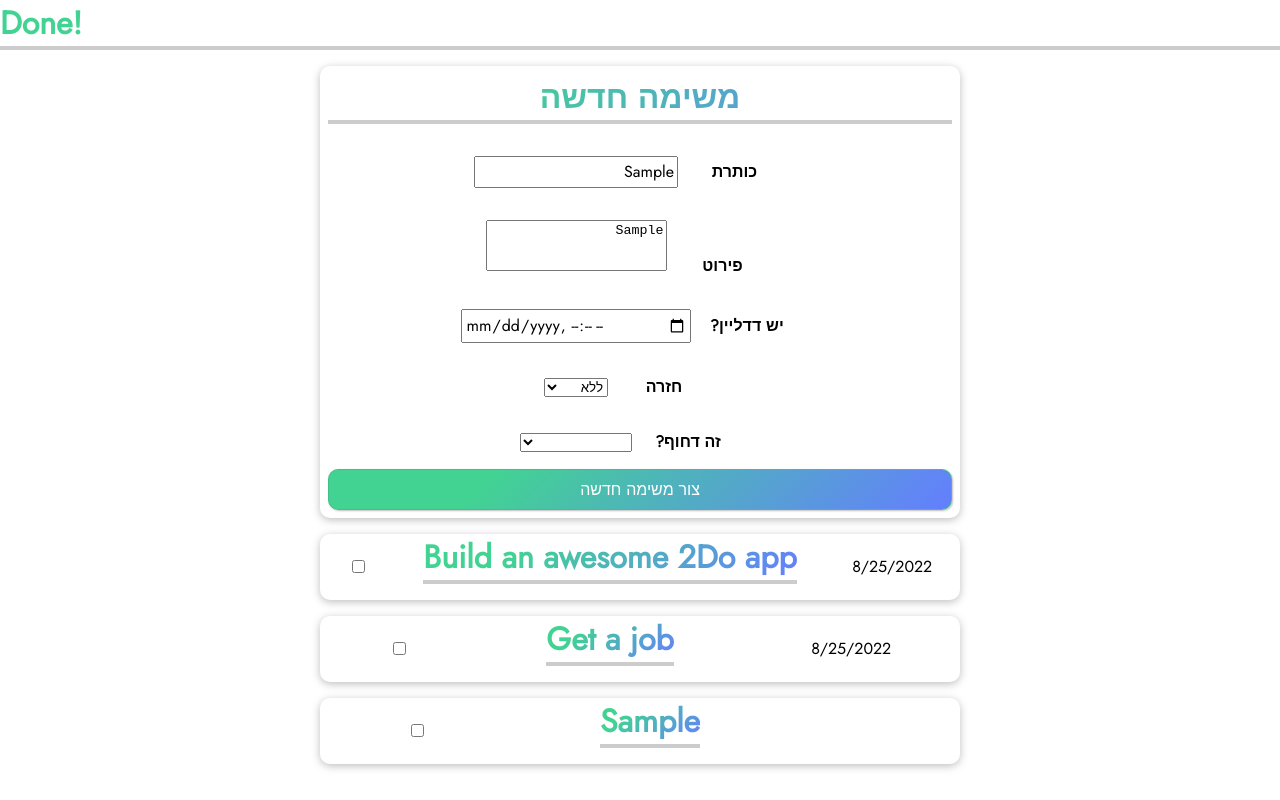
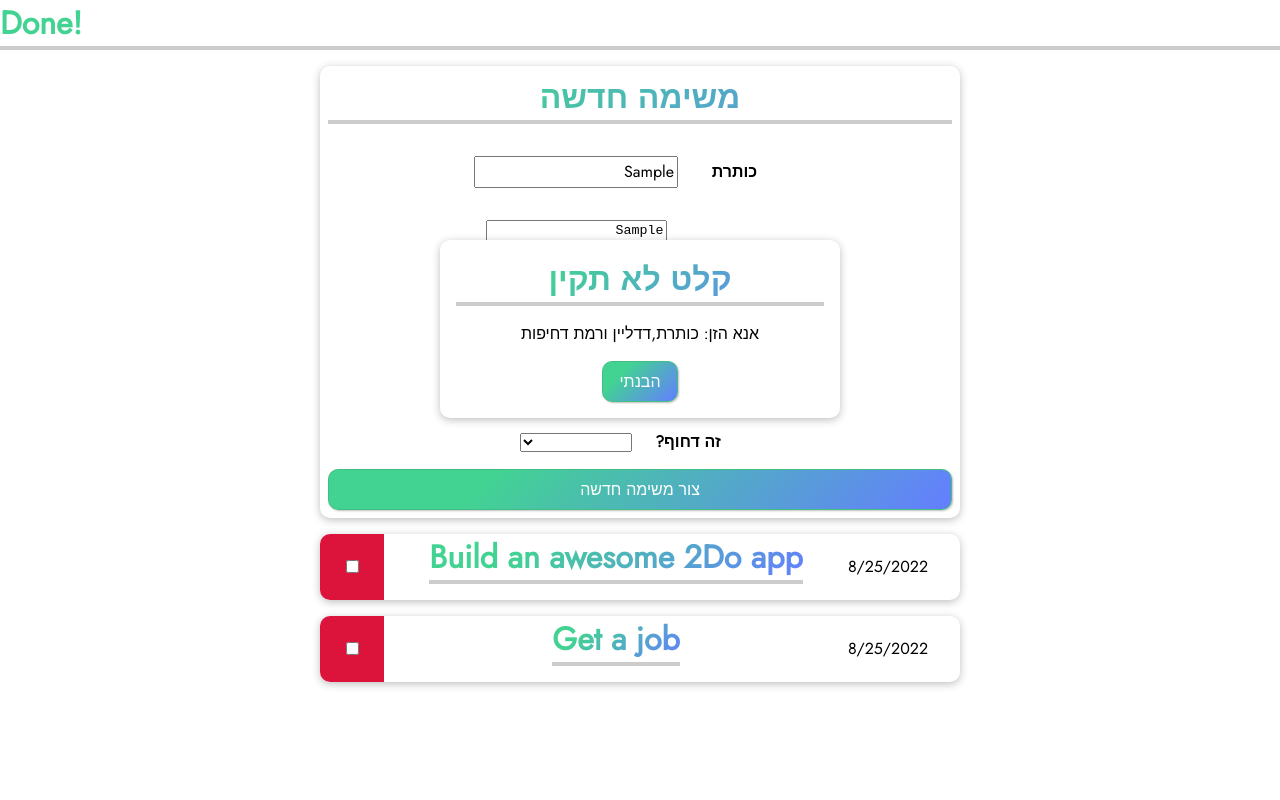
Before and after one commit to yisraelyoav/Done2do-app-vue, a Vue app: page / in a window 1280 px wide. Both pictures are taken after typing "Sample", "Sample" into the empty fields and a click on the button "צור משימה חדשה". Built offline with nearby package versions, Linux system fonts and the light colour scheme.

Commit message:
feat- error alert,feat-basicCard comp, style- improve priority class

```diff
--- a/src/App.vue
+++ b/src/App.vue
@@ -1,6 +1,7 @@
 <template>
   <h2 class="header">Done!</h2>
   <new-todo-modal @add-todo="addNewTodo"></new-todo-modal>
+  <ul>
     <todo-item
       v-for="todo in todos"
       :key="todo.id"
@@ -13,7 +14,8 @@
       :is-done="false"
       @toggle-isDone="toggleIsDoneStatus"
       @delete="deleteTodo"
-  />
+    ></todo-item>
+  </ul>
 </template>
 
 <script>
@@ -49,16 +51,19 @@ export default {
       clickedTodo.isDone = !clickedTodo.isDone;
     },
     addNewTodo(newTodoObj) {
+      console.log("hi from app");
+
       const newTodo = {
         id: new Date().toISOString(),
         title: newTodoObj.title,
         description: newTodoObj.description,
-        deadline: newTodoObj.deadline,
+        deadline: new Date(newTodoObj.deadline).toLocaleDateString(),
         repetition: newTodoObj.repetition,
         priority: newTodoObj.priority,
         isDone: false,
       };
       this.todos.push(newTodo);
+      console.log(this.todos);
     },
     deleteTodo(todoId) {
       this.todos = this.todos.filter((todo) => todo.id !== todoId);
@@ -100,18 +105,12 @@ header {
 }
 
 #app li {
+  justify-content: space-between;
   display: flex;
-  justify-content: space-around;
   direction: rtl;
-  box-shadow: 0 2px 8px rgba(0, 0, 0, 0.26);
-  margin: 1rem auto;
-  border-radius: 10px;
-  text-align: center;
-  width: 95%;
-  max-width: 40rem;
 }
 
-#app h2 {
+h2 {
   font-size: 2rem;
   cursor: pointer;
   border-bottom: 4px solid #ccc;
@@ -136,7 +135,7 @@ header {
   max-width: 40rem;
 }
 
-#app button {
+button {
   font: inherit;
   cursor: pointer;
   padding: 0.5rem 1rem;
@@ -148,13 +147,13 @@ header {
   box-shadow: 1px 1px 2px rgba(0, 0, 0, 0.26);
 }
 
-#app button:hover,
-#app button:active {
+button:hover,
+button:active {
   border: 1px solid #5e8deb;
   background: -webkit-linear-gradient(315deg, #42d392 25%, #647eff);
   background-clip: border-box;
-  color: white;
-  box-shadow: 1px 1px 2px rgba(0, 0, 0, 0.26);
+  color: rgb(132, 6, 146);
+  box-shadow: 3px 3px 3px rgba(105, 1, 125, 0.26);
 }
 #app input {
   font: inherit;
@@ -172,20 +171,4 @@ header {
 #app form div {
   margin: 1rem 0;
 }
-#app .priority {
-  display: flex;
-  flex-direction: column;
-  justify-content: center;
-}
-#app .priority-buttons {
-  display: flex;
-  flex-direction: column;
-}
-
-#app .times {
-  display: flex;
-  flex-direction: column;
-
-  justify-content: center;
-}
 </style>
--- a/src/components/NewTodoModal.vue
+++ b/src/components/Todos/NewTodoModal.vue
@@ -45,10 +45,21 @@
     </div>
     <button type="submit">צור משימה חדשה</button>
   </form>
+  <teleport to="body">
+    <error-alert v-if="inputIsValid">
+      <h2>קלט לא תקין</h2>
+      <p>אנא הזן: כותרת,דדליין ורמת דחיפות</p>
+      <button @click="closeError">הבנתי</button>
+    </error-alert>
+  </teleport>
 </template>
 
 <script>
+import ErrorAlert from "../UI/ErrorAlert.vue";
 export default {
+  components: {
+    ErrorAlert,
+  },
   data() {
     return {
       enterdTitle: "",
@@ -56,11 +67,20 @@ export default {
       enterdDeadline: "",
       enterdRepetition: "",
       enterdPriority: "",
+      inputIsValid: false,
     };
   },
   emits: ["add-todo"],
   methods: {
     submitData() {
+      if (
+        this.enterdTitle === "" ||
+        this.enterdPriority === "" ||
+        this.enterdDeadline === ""
+      ) {
+        this.inputIsValid = true;
+        return;
+      } else {
         const newTodo = {
           title: this.enterdTitle,
           description: this.enterdDescription,
@@ -69,6 +89,15 @@ export default {
           priority: this.enterdPriority,
         };
         this.$emit("add-todo", newTodo);
+        (this.enterdTitle = ""),
+          (this.enterdDescription = ""),
+          (this.enterdDeadline = ""),
+          (this.enterdRepetition = ""),
+          (this.enterdPriority = "");
+      }
+    },
+    closeError() {
+      this.inputIsValid = false;
     },
   },
 };
--- a/src/components/TodoItem.vue
+++ b/src/components/Todos/TodoItem.vue
@@ -1,5 +1,5 @@
 <template>
-  <ul>
+  <basic-card>
     <li>
       <div class="times">
         <div>{{ deadline }}</div>
@@ -14,18 +14,18 @@
         </div>
       </div>
       <div class="priority">
-        <input type="checkbox" @change="toggleIsDone" />
-        <div class="priority-buttons" v-if="detailsAreVisible">
-          <button @click="$emit('delete', id)">
+        <div class="priority-buttons">
+          <button v-if="detailsAreVisible" @click="$emit('delete', id)">
             <font-awesome-icon icon="fa-solid fa-trash" />
           </button>
-          <button @click="$emit('edit', id)">
+          <input class="doneCheckbox" type="checkbox" @change="toggleIsDone" />
+          <button @click="$emit('edit', id)" v-if="detailsAreVisible">
             <font-awesome-icon icon="fa-solid fa-pencil" />
           </button>
         </div>
       </div>
     </li>
-  </ul>
+  </basic-card>
 </template>
 
 <script>
@@ -77,3 +77,53 @@ export default {
   },
 };
 </script>
+
+<style scoped>
+.priority {
+  width: 4rem;
+  border-radius: 10px 0 0 10px;
+  background-color: crimson;
+  display: flex;
+  flex-direction: column;
+  justify-content: center;
+}
+.doneCheckbox:checked {
+  cursor: pointer;
+  text-shadow: 1px 1px 1px rgba(0, 0, 0, 0.2);
+  font-size: 15px;
+  color: #f3f3f3;
+  text-align: center;
+  line-height: 15px;
+}
+.doneCheckbox:hover {
+  cursor: pointer;
+}
+.priority-buttons {
+  display: flex;
+  flex-direction: column;
+}
+.times {
+  display: flex;
+  flex-direction: column;
+  margin: 0 2rem 0 0;
+  justify-content: center;
+}
+.priority-buttons button {
+  font: inherit;
+  cursor: pointer;
+  padding: 0.5rem 1rem;
+  border: none;
+  background: transparent;
+  background-clip: border-box;
+  color: white;
+  box-shadow: none;
+}
+
+.priority-buttons button:hover,
+.priority-buttons button:active {
+  border: none;
+  background: none;
+  color: black;
+  text-shadow: 1px 1px 2px rgba(0, 0, 0, 0.26);
+}
+</style>
--- /dev/null
+++ b/src/components/UI/BasicCard.vue
@@ -0,0 +1,16 @@
+<template>
+  <div>
+    <slot></slot>
+  </div>
+</template>
+
+<style scoped>
+div {
+  box-shadow: 0 2px 8px rgba(0, 0, 0, 0.26);
+  margin: 1rem auto;
+  border-radius: 10px;
+  text-align: center;
+  width: 95%;
+  max-width: 40rem;
+}
+</style>
--- /dev/null
+++ b/src/components/UI/ErrorAlert.vue
@@ -0,0 +1,19 @@
+<template>
+  <dialog open>
+    <slot> </slot>
+  </dialog>
+</template>
+
+<style scoped>
+dialog {
+  text-align: center;
+  position: fixed;
+  top: 30vh;
+  width: 25rem;
+  border: none;
+  border-radius: 10px;
+  background-color: white;
+  box-shadow: 0 2px 8px rgb(0, 0, 0, 0.26);
+  padding: 1rem;
+}
+</style>
```
Also changed, not shown: src/main.js (+4 -3 lines), src/components/Todos/DoneList.vue (added). Lines whose indentation alone changed are shown as unchanged.
